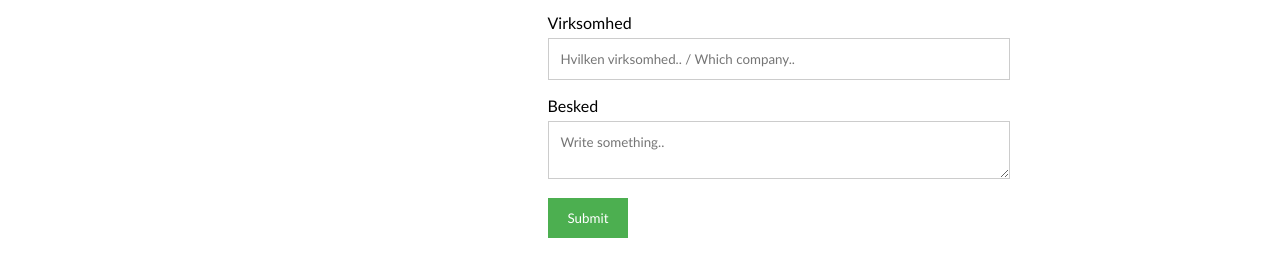
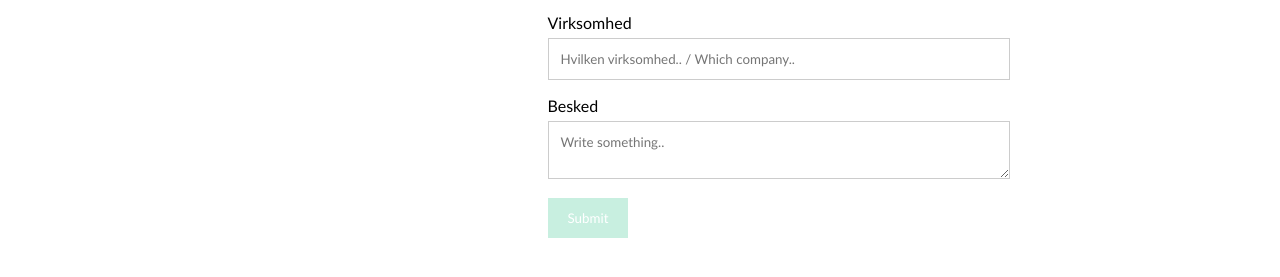
Before and after one commit to Tabin96/Joannas-Portfolio, a plain HTML site: page index.html in a window 1280 px wide. Shown: the part 391-668 px from the top of the page. Drawn offline with Linux system fonts and the light colour scheme.

```diff
--- a/style.css
+++ b/style.css
@@ -46,9 +46,9 @@
     background-color: #45a049;
     }
 
-/*Styling på send knap*/
+/*Styling på "submit" knap*/
     input[type=submit] {
-    background-color: #4CAF50;
+    background-color:#C8EFE0;
     color: white;
     padding: 12px 20px;
     border: none;
```
